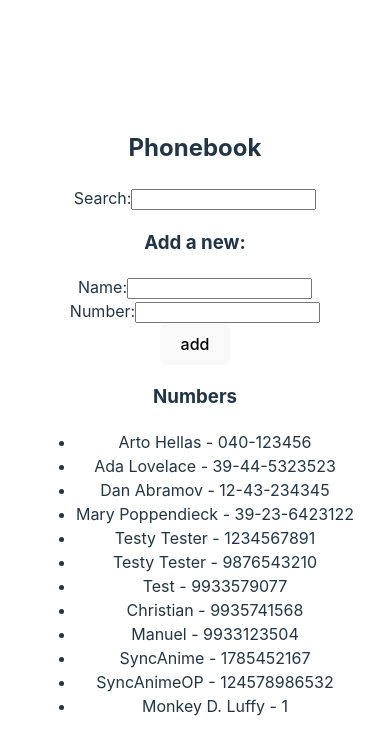
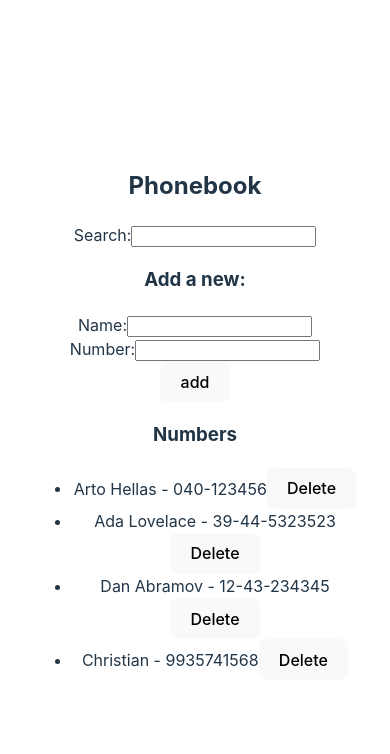
Before and after one commit to Eruasemo/fullstackopen, a React (Vite) app in the folder part2/phonebook/: page / in a window 390 px wide. Shown: the top 754 px of the page. Built offline with nearby package versions, Linux system fonts and the light colour scheme; data requests are answered from the project's data file.

Commit message:
2.14: The Phonebook step 9 Completed

```diff
--- a/part2/phonebook/db.json
+++ b/part2/phonebook/db.json
@@ -16,49 +16,9 @@
       "id": "3"
     },
     {
-      "name": "Mary Poppendieck",
-      "number": "39-23-6423122",
-      "id": "4"
-    },
-    {
-      "id": "c5c6",
-      "name": "Testy Tester",
-      "number": "1234567891"
-    },
-    {
-      "id": "70f8",
-      "name": "Testy Tester",
-      "number": "9876543210"
-    },
-    {
-      "id": "cba6",
-      "name": "Test",
-      "number": "9933579077"
-    },
-    {
       "id": "453c",
       "name": "Christian",
       "number": "9935741568"
-    },
-    {
-      "id": "2b4e",
-      "name": "Manuel",
-      "number": "9933123504"
-    },
-    {
-      "id": "71ce",
-      "name": "SyncAnime",
-      "number": "1785452167"
-    },
-    {
-      "id": "9e05",
-      "name": "SyncAnimeOP",
-      "number": "124578986532"
-    },
-    {
-      "id": "7e34",
-      "name": "Monkey D. Luffy",
-      "number": "1"
     }
   ]
 }
--- a/part2/phonebook/src/App.jsx
+++ b/part2/phonebook/src/App.jsx
@@ -8,7 +8,7 @@ import personsService from './services/persons'
 
 const App = () => {
   const [persons, setPersons] = useState([])
-  const [newName, setNewName] = useState({name:'',number:''})
+  const [newName, setNewName] = useState({ name: '', number: '' })
   const [filter, setFilter] = useState('')
 
   useEffect(() => {
@@ -29,10 +29,18 @@ const App = () => {
     } else {
       personsService.create(personObject).then(personsChanged => {
         setPersons(persons.concat(personsChanged));
-        setNewName({name:'',number:''})
+        setNewName({ name: '', number: '' })
       })
 
     }
+  }
+
+  const removePerson = (personToDelete) => {
+    if (window.confirm(`Delete ${personToDelete.name}`)) {
+      personsService.remove(personToDelete.id)
+        .then(deletedPerson => setPersons(persons.filter(person => person.id !== deletedPerson.id)))
+    }
+
   }
 
   const handleNameChange = (event) => {
@@ -54,7 +62,7 @@ const App = () => {
       <h3>Add a new:</h3>
       <AddNewForm addPerson={addPerson} handleNameChange={handleNameChange} handleNumberChange={handleNumberChange} newName={newName} />
       <h3>Numbers</h3>
-      <DisplayNames persons={personsToShow} />
+      <DisplayNames persons={personsToShow} removePerson={removePerson} />
     </div>
   )
 }
--- a/part2/phonebook/src/components/DisplayNames.jsx
+++ b/part2/phonebook/src/components/DisplayNames.jsx
@@ -1,7 +1,12 @@
-const DisplayNames = ({ persons }) => {
+const DisplayNames = ({ persons, removePerson }) => {
     return (
         <ul>
-            {persons.map(person => <li key={person.id}>{person.name} - {person.number}</li>)}
+            {persons.map(person =>
+                <li key={person.id}>
+                    {person.name} - {person.number}
+                    <button onClick={() => removePerson(person)}>Delete</button>
+                </li>
+            )}
         </ul>
     )
 }
--- a/part2/phonebook/src/services/persons.js
+++ b/part2/phonebook/src/services/persons.js
@@ -16,8 +16,14 @@ const update = (id, newObject) => {
   return request.then((response) => response.data);
 };
 
+const remove = (id)=>{
+    const request = axios.delete(`${baseUrl}/${id}`);
+    return request.then((response) => response.data);
+}
+
 export default {
   getAll,
   create,
   update,
+  remove
 };
```
